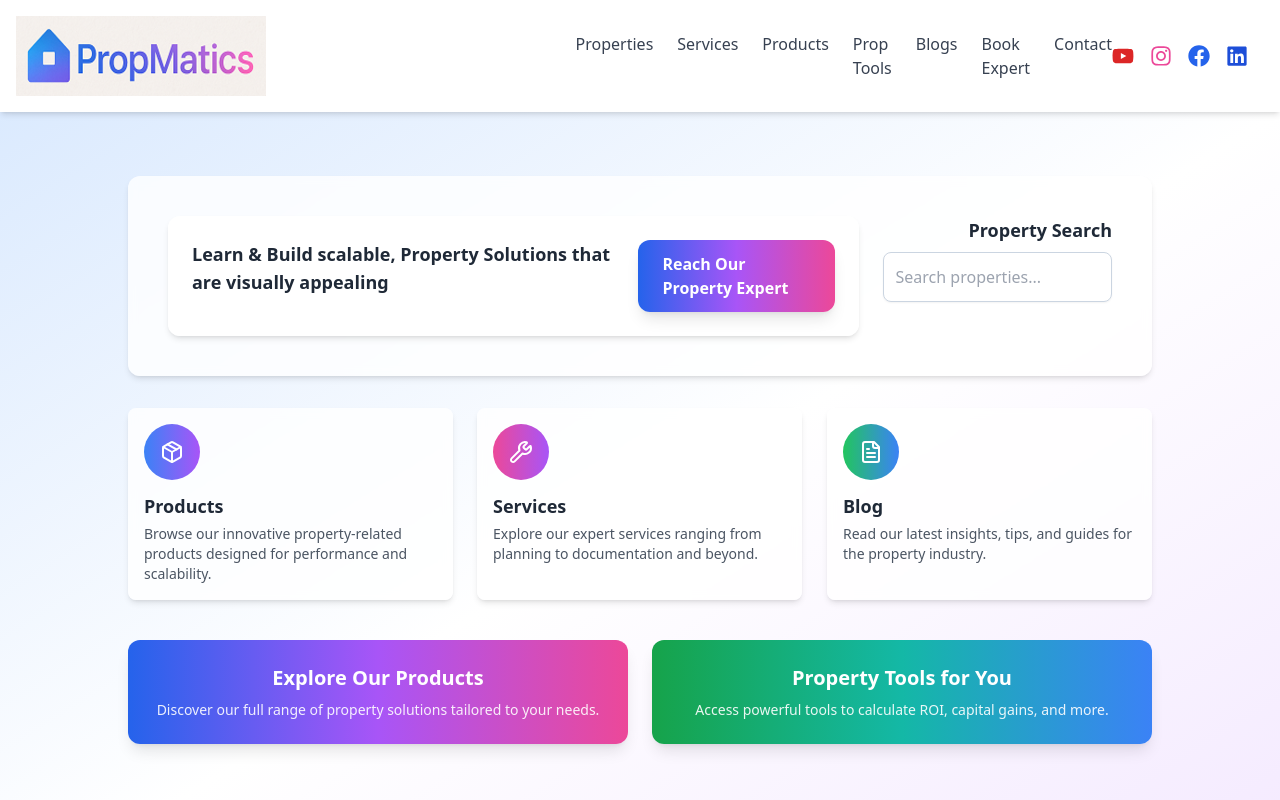
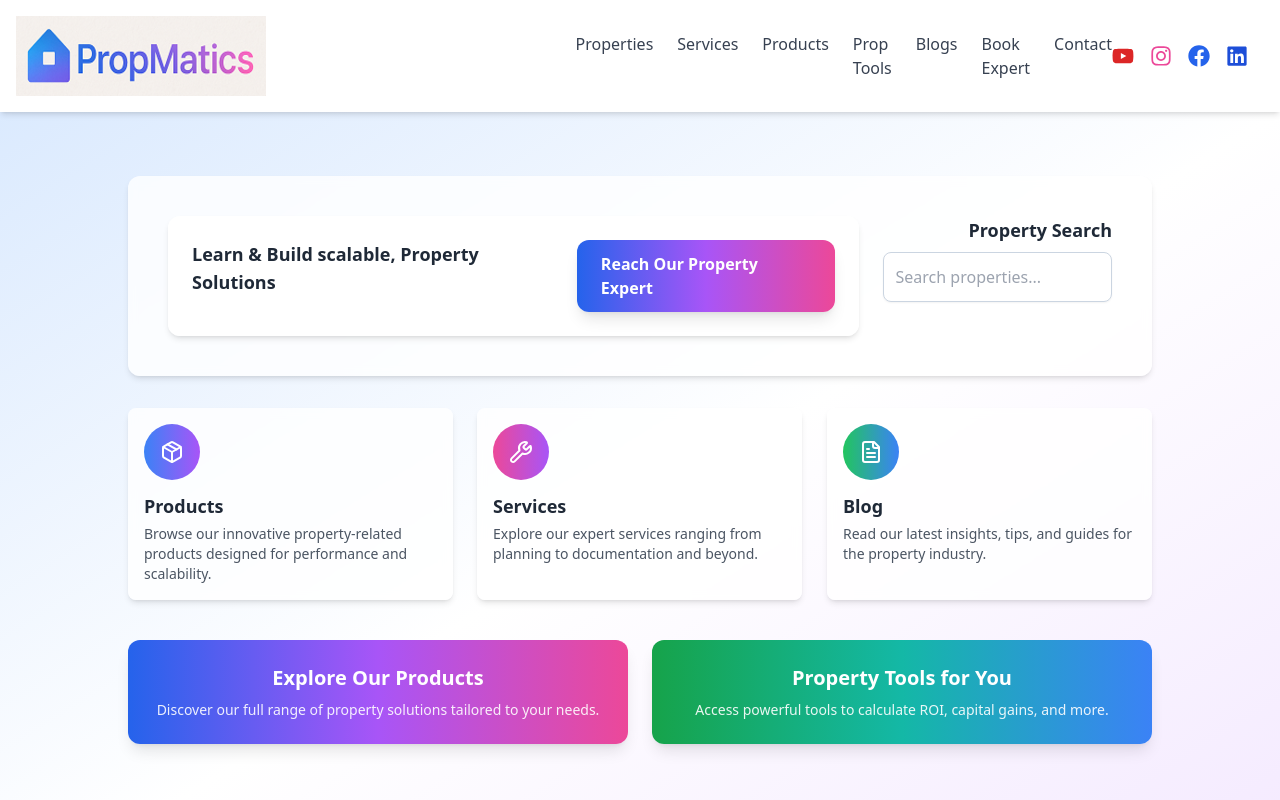
Before and after one commit to venupala-tt/propnz, a Next.js app: page / in a window 1280 px wide. Shown: the top 800 px of the page. Built offline with nearby package versions, Linux system fonts and the light colour scheme.

Commit message:
Update page.tsx

```diff
--- a/app/page.tsx
+++ b/app/page.tsx
@@ -22,7 +22,7 @@ export default function HomePage() {
 <div  className="w-full max-w-5xl rounded-xl shadow-md  bg-white/80 backdrop-blur-sm p-4 sm:p-6 animate-fadeInBounce flex flex-col sm:flex-row items-center sm:items-start sm:justify-between gap-4"
 >
             <h2 className="text-lg font-semibold mb-2">
-              Learn & Build scalable, Property Solutions that are visually appealing
+              Learn & Build scalable, Property Solutions
             </h2>
             <Link
               href="/pages/book-an-expert"
```
